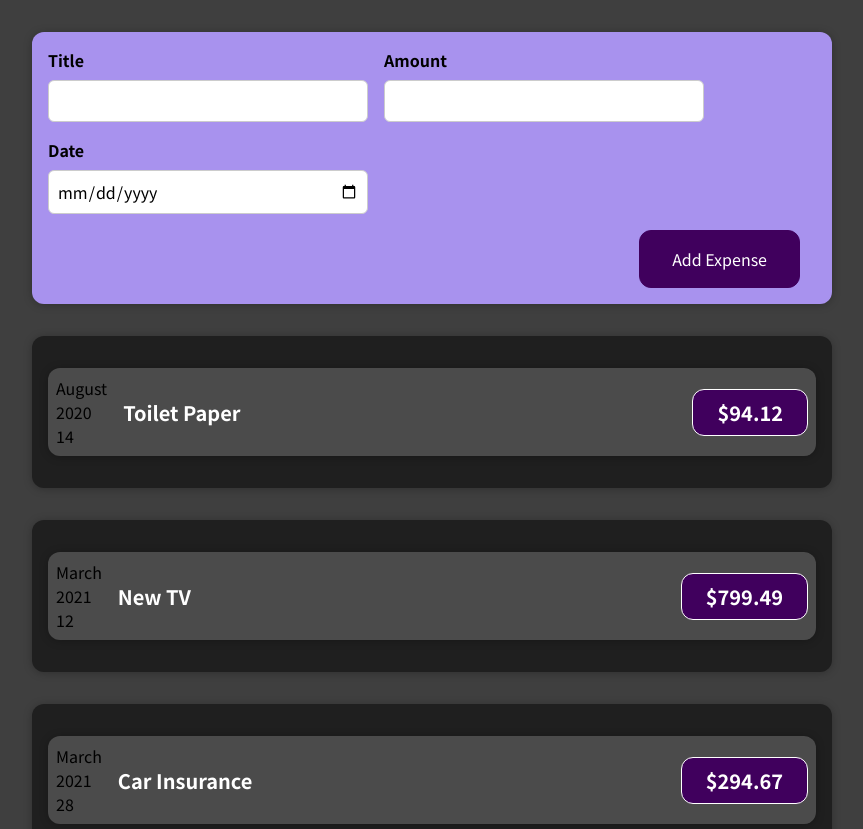
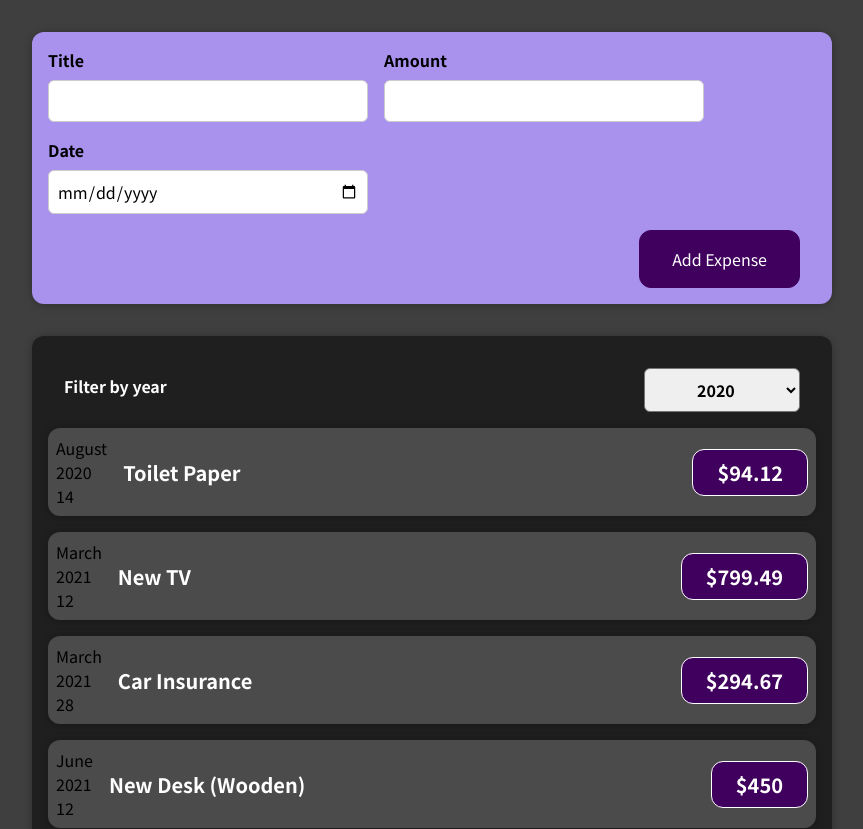
Before and after one commit to animesh65432/SHARPNER-PROJECT, a React (Vite) app: page / in a window 1280 px wide. Shown: the top 829 px of the page, without its empty margins (208-1071 px from the left). Built offline with nearby package versions, Linux system fonts and the light colour scheme.

Commit message:
add dummy filter

```diff
--- a/src/App.jsx
+++ b/src/App.jsx
@@ -1,10 +1,10 @@
 import React from "react";
+
 import NewExpense from "./components/NewExpense/NewExpense";
 import Expenses from "./components/Expenses/Expenses";
-import { useState } from "react";
 
 const App = () => {
-  const [expenses, Set_the_expenses] = useState([
+  const expenses = [
     {
       id: "e1",
       title: "Toilet Paper",
@@ -24,20 +24,24 @@
       amount: 450,
       date: new Date(2021, 5, 12),
     },
-  ]);
+  ];
 
   const addExpenseHandler = (expense) => {
-    Set_the_expenses((prevExpenses) => {
-      return [...prevExpenses, expense];
-    });
+    console.log("In App.js");
+    console.log(expense);
   };
+
+  // return React.createElement(
+  //   'div',
+  //   {},
+  //   React.createElement('h2', {}, "Let's get started!"),
+  //   React.createElement(Expenses, { items: expenses })
+  // );
 
   return (
     <div>
       <NewExpense onAddExpense={addExpenseHandler} />
-      {expenses.map((expense) => (
-        <Expenses key={expense.id} items={expense} />
-      ))}
+      <Expenses items={expenses} />
     </div>
   );
 };
--- a/src/components/Expenses/Expenses.jsx
+++ b/src/components/Expenses/Expenses.jsx
@@ -3,17 +3,41 @@
 import ExpenseItem from "./ExpenseItem";
 import Card from "../UI/Card";
 import "./Expenses.css";
+import ExpensesFilter from "../NewExpense/ExpensesFilter";
 
 const Expenses = (props) => {
   const [filteredYear, setFilteredYear] = useState("2020");
 
+  const filterChangeHandler = (selectedYear) => {
+    setFilteredYear(selectedYear);
+  };
+
   return (
     <div>
       <Card className="expenses">
+        <ExpensesFilter
+          selected={filteredYear}
+          onChangeFilter={filterChangeHandler}
+        />
         <ExpenseItem
-          title={props.items.title}
-          amount={props.items.amount}
-          date={props.items.date}
+          title={props.items[0].title}
+          amount={props.items[0].amount}
+          date={props.items[0].date}
+        />
+        <ExpenseItem
+          title={props.items[1].title}
+          amount={props.items[1].amount}
+          date={props.items[1].date}
+        />
+        <ExpenseItem
+          title={props.items[2].title}
+          amount={props.items[2].amount}
+          date={props.items[2].date}
+        />
+        <ExpenseItem
+          title={props.items[3].title}
+          amount={props.items[3].amount}
+          date={props.items[3].date}
         />
       </Card>
     </div>
--- /dev/null
+++ b/src/components/NewExpense/ExpensesFilter.css
@@ -0,0 +1,24 @@
+.expenses-filter {
+  color: white;
+  padding: 0 1rem;
+}
+
+.expenses-filter__control {
+  display: flex;
+  width: 100%;
+  align-items: center;
+  justify-content: space-between;
+  margin: 1rem 0;
+}
+
+.expenses-filter label {
+  font-weight: bold;
+  margin-bottom: 0.5rem;
+}
+
+.expenses-filter select {
+  font: inherit;
+  padding: 0.5rem 3rem;
+  font-weight: bold;
+  border-radius: 6px;
+}
--- /dev/null
+++ b/src/components/NewExpense/ExpensesFilter.jsx
@@ -0,0 +1,25 @@
+import React from "react";
+
+import "./ExpensesFilter.css";
+
+const ExpensesFilter = (props) => {
+  const dropdownChangeHandler = (event) => {
+    props.onChangeFilter(event.target.value);
+  };
+
+  return (
+    <div className="expenses-filter">
+      <div className="expenses-filter__control">
+        <label>Filter by year</label>
+        <select value={props.selected} onChange={dropdownChangeHandler}>
+          <option value="2022">2022</option>
+          <option value="2021">2021</option>
+          <option value="2020">2020</option>
+          <option value="2019">2019</option>
+        </select>
+      </div>
+    </div>
+  );
+};
+
+export default ExpensesFilter;
```
